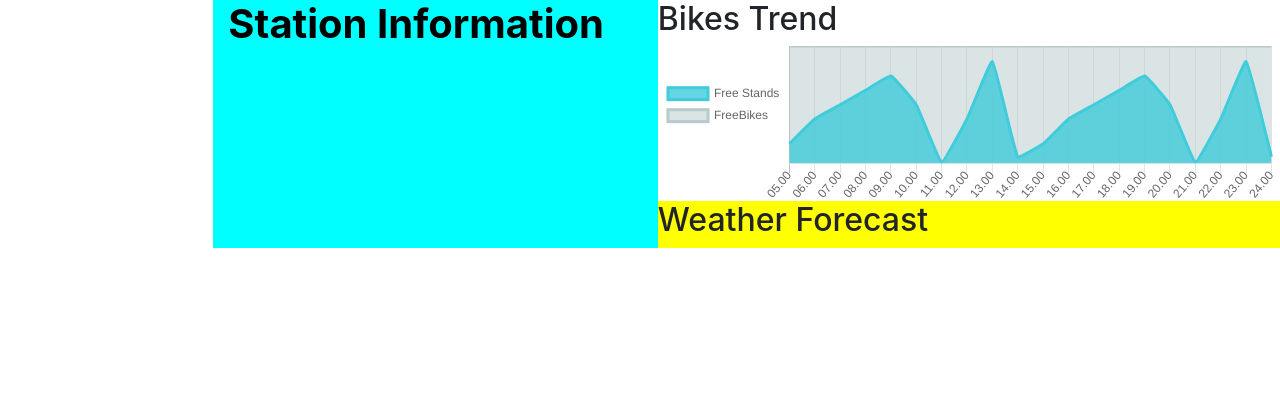
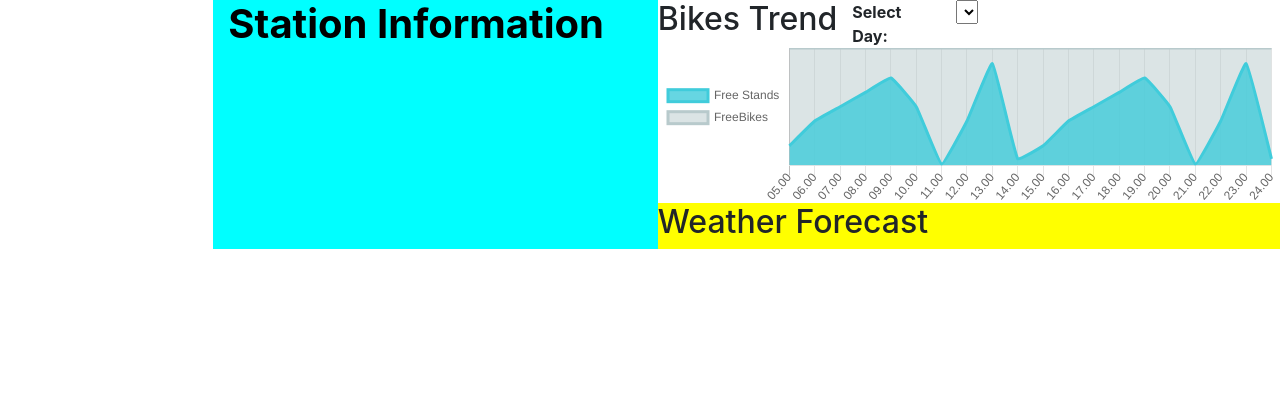
Before and after one commit to LukeB89/T14_GP, a Flask app: template Flask app/templates/info.html in a window 1280 px wide. Shown: the part 82-502 px from the top of the page. Run offline with Flask 2, Linux system fonts and the light colour scheme; the template is opened without the code that fills it, so the values that code supplies are empty; parts of the project's set-up code (start-up, migrations or seed data) failed here and were passed over; some libraries are stand-ins or nearby versions.

Commit message:
update info.html. Inserted new <selection> element to contain drop down for selecting graph day options

```diff
--- a/Flask app/templates/info.html
+++ b/Flask app/templates/info.html
@@ -226,6 +226,8 @@
                         <div class="row" style="background-color: white">
                             <!--put in bike trend related information here-->
                             <h2> Bikes Trend </h2>
+                            <div class="col-2"><strong>Select Day: </strong></div>
+                            <div class="col-5"><select id="weekDays"></select></div>
                             <script src="{{ url_for('static', filename='/jsModules/chart.js/dist/Chart.js') }}"></script>
                             <canvas id="bikesByDay" width="100%" height="25%"></canvas>
                             <script src="{{ url_for('static', filename='chartWidget.js') }}" ></script>
```
